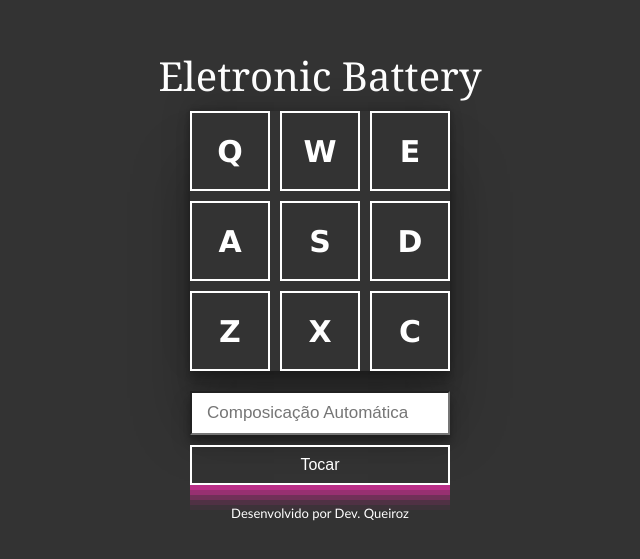
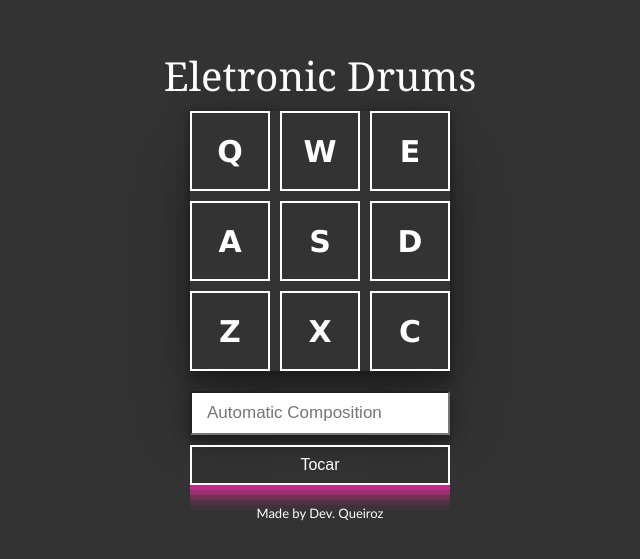
Before and after one commit to Queiroz-Dv/DrumJS, a plain HTML site: page index.html in a window 1280 px wide. Shown: the part 109-668 px from the top of the page, without its empty margins (320-960 px from the left). Drawn offline with Linux system fonts and the light colour scheme.

Commit message:
Implementing english language

```diff
--- a/index.html
+++ b/index.html
@@ -4,11 +4,11 @@
     <meta charset="UTF-8">
     <meta http-equiv="X-UA-Compatible" content="IE=edge">
     <meta name="viewport" content="width=device-width, initial-scale=1.0">
-    <title><em>Eletronic Battery</em></title>
+    <title><em>Eletronic Drums</em></title>
     <link rel="stylesheet" href="style.css" />
 </head>
 <body>
-    <h1>Eletronic Battery</h1>
+    <h1>Eletronic Drums</h1>
 
     <div class="keys">
         <div data-key="keyq" class="key">Q</div>
@@ -24,11 +24,11 @@
         <div data-key="keyc" class="key">C</div>
     </div>
     <div class="composer">
-        <input type="text" id="input" placeholder="Composicação Automática" />
+        <input type="text" id="input" placeholder="Automatic Composition" />
         <button>Tocar</button>
     </div>
 
-    <footer>Desenvolvido por Dev. Queiroz</footer>
+    <footer>Made by Dev. Queiroz</footer>
 
     <audio id="s_keyq" src="sounds/keyq.wav"></audio>
     <audio id="s_keyw" src="sounds/keyw.wav"></audio>
```
